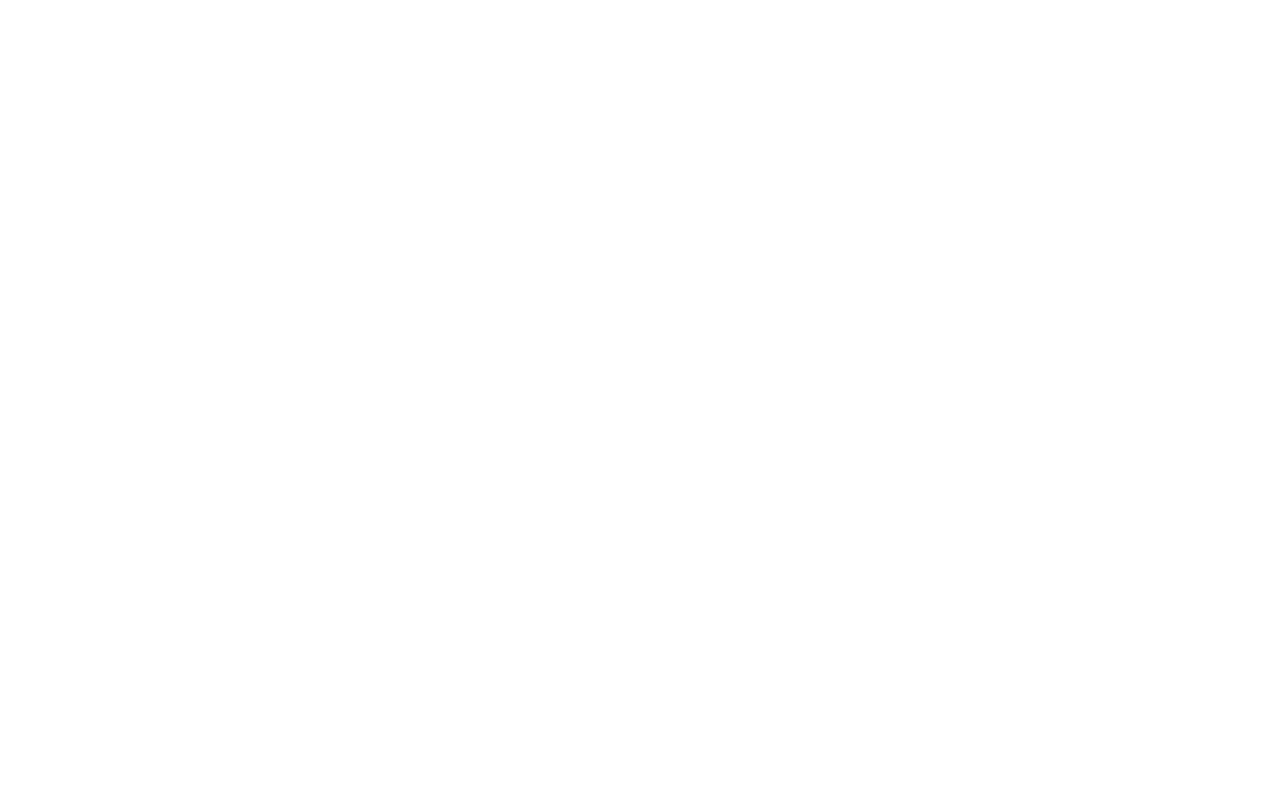
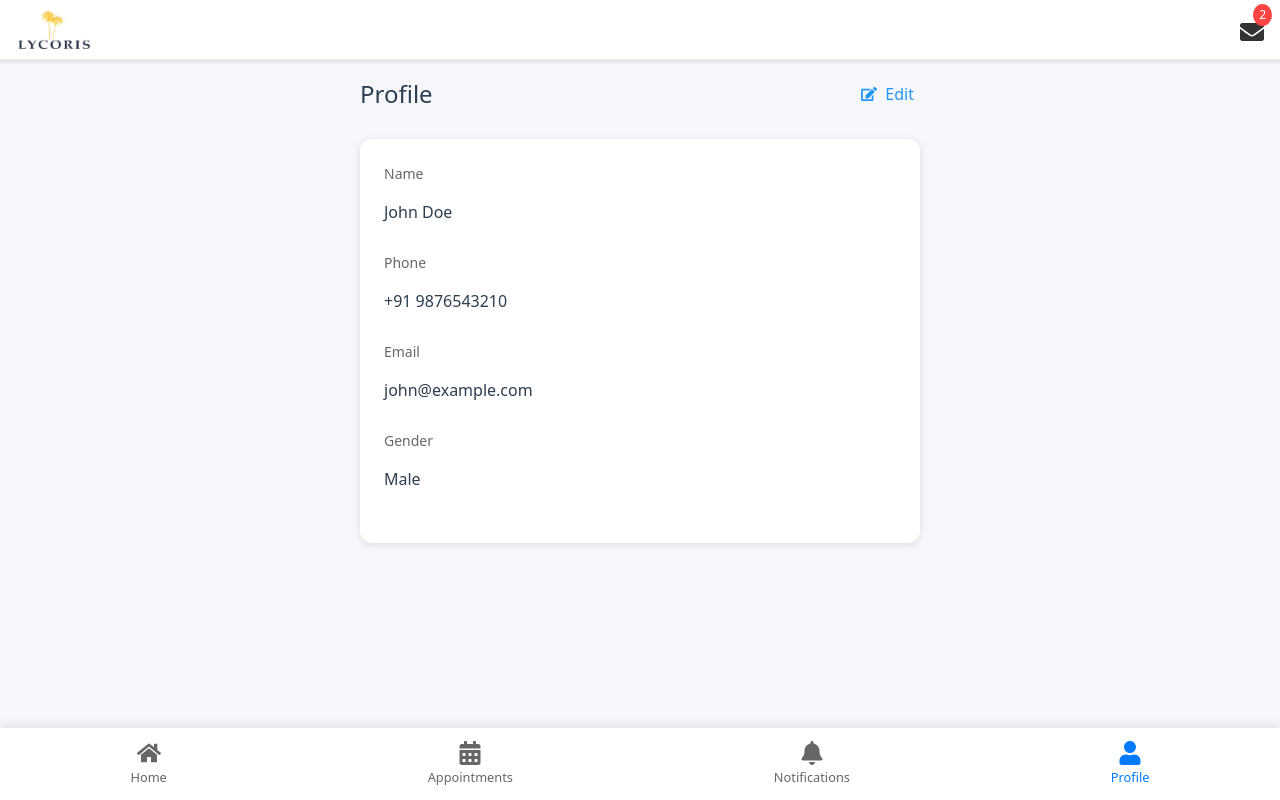
Before and after one commit to ajaybabby/lycospec, a React (Create React App) app: page /profile in a window 1280 px wide. Before the commit this address had no page. Built offline with nearby package versions, Linux system fonts and the light colour scheme.

Commit message:
profile added

```diff
--- a/src/App.js
+++ b/src/App.js
@@ -11,6 +11,7 @@
 import 'bootstrap/dist/css/bootstrap.min.css';
 import BookingPage from './pages/booking/BookingPage';
 import AppointmentsPage from './pages/appointments/AppointmentsPage';
+import ProfilePage from './pages/profile/ProfilePage';
 
 function App() {
   return (
@@ -27,6 +28,7 @@
         <Route path="/book-appointment" element={<BookingPage />} />
         // In your routes configuration
         <Route path="/appointments" element={<AppointmentsPage />} />
+        <Route path="/profile" element={<ProfilePage />} />
       </Routes>
     </Router>
   );
--- /dev/null
+++ b/src/pages/profile/ProfilePage.css
@@ -0,0 +1,105 @@
+.profile-page {
+  min-height: 100vh;
+  background-color: #f5f7fa;
+  padding-bottom: 70px;
+}
+
+.profile-container {
+  padding: 20px;
+  max-width: 600px;
+  margin: 0 auto;
+}
+
+.profile-header {
+  display: flex;
+  justify-content: space-between;
+  align-items: center;
+  margin-bottom: 30px;
+}
+
+.profile-header h1 {
+  font-size: 24px;
+  color: #2c3e50;
+  margin: 0;
+}
+
+.edit-button {
+  background: none;
+  border: none;
+  color: #2196F3;
+  display: flex;
+  align-items: center;
+  gap: 8px;
+  font-size: 16px;
+  cursor: pointer;
+}
+
+.profile-content {
+  background: white;
+  border-radius: 12px;
+  padding: 24px;
+  box-shadow: 0 2px 8px rgba(0, 0, 0, 0.1);
+}
+
+.profile-field {
+  margin-bottom: 20px;
+}
+
+.profile-field label {
+  display: block;
+  color: #666;
+  margin-bottom: 8px;
+  font-size: 14px;
+}
+
+.profile-field p {
+  color: #2c3e50;
+  font-size: 16px;
+  margin: 0;
+  padding: 8px 0;
+}
+
+.profile-field input,
+.profile-field select {
+  width: 100%;
+  padding: 10px;
+  border: 1px solid #ddd;
+  border-radius: 8px;
+  font-size: 16px;
+}
+
+.profile-field input:focus,
+.profile-field select:focus {
+  outline: none;
+  border-color: #2196F3;
+}
+
+.save-button {
+  width: 100%;
+  padding: 12px;
+  background-color: #2196F3;
+  color: white;
+  border: none;
+  border-radius: 8px;
+  font-size: 16px;
+  cursor: pointer;
+  margin-top: 20px;
+}
+
+.save-button:hover {
+  background-color: #1976D2;
+}
+
+@media (max-width: 768px) {
+  .profile-container {
+    padding: 15px;
+  }
+
+  .profile-content {
+    padding: 16px;
+  }
+
+  .profile-header h1 {
+    font-size: 20px;
+  }
+}
--- /dev/null
+++ b/src/pages/profile/ProfilePage.js
@@ -0,0 +1,129 @@
+import React, { useState, useEffect } from 'react';
+import { Link } from 'react-router-dom';
+import { FaHome, FaUser, FaCalendarAlt, FaBell, FaEnvelope, FaEdit } from 'react-icons/fa';
+import './ProfilePage.css';
+
+const ProfilePage = () => {
+  const [profile, setProfile] = useState({
+    name: 'John Doe',
+    phone: '+91 9876543210',
+    email: 'john@example.com',
+    gender: 'Male'
+  });
+
+  const [isEditing, setIsEditing] = useState(false);
+
+  const handleEdit = () => {
+    setIsEditing(true);
+  };
+
+  const handleSave = () => {
+    setIsEditing(false);
+    // Add API call to save profile data
+  };
+
+  return (
+    <div className="profile-page">
+      <div className="app-header">
+        <img src="/logo.png" alt="LycoSpec" className="app-logo" />
+        <Link to="/messages" className="message-icon">
+          <FaEnvelope />
+          <span className="message-badge">2</span>
+        </Link>
+      </div>
+
+      <div className="profile-container">
+        <div className="profile-header">
+          <h1>Profile</h1>
+          <button onClick={handleEdit} className="edit-button">
+            <FaEdit /> Edit
+          </button>
+        </div>
+
+        <div className="profile-content">
+          <div className="profile-field">
+            <label>Name</label>
+            {isEditing ? (
+              <input
+                type="text"
+                value={profile.name}
+                onChange={(e) => setProfile({...profile, name: e.target.value})}
+              />
+            ) : (
+              <p>{profile.name}</p>
+            )}
+          </div>
+
+          <div className="profile-field">
+            <label>Phone</label>
+            {isEditing ? (
+              <input
+                type="tel"
+                value={profile.phone}
+                onChange={(e) => setProfile({...profile, phone: e.target.value})}
+              />
+            ) : (
+              <p>{profile.phone}</p>
+            )}
+          </div>
+
+          <div className="profile-field">
+            <label>Email</label>
+            {isEditing ? (
+              <input
+                type="email"
+                value={profile.email}
+                onChange={(e) => setProfile({...profile, email: e.target.value})}
+              />
+            ) : (
+              <p>{profile.email}</p>
+            )}
+          </div>
+
+          <div className="profile-field">
+            <label>Gender</label>
+            {isEditing ? (
+              <select
+                value={profile.gender}
+                onChange={(e) => setProfile({...profile, gender: e.target.value})}
+              >
+                <option value="Male">Male</option>
+                <option value="Female">Female</option>
+                <option value="Other">Other</option>
+              </select>
+            ) : (
+              <p>{profile.gender}</p>
+            )}
+          </div>
+
+          {isEditing && (
+            <button onClick={handleSave} className="save-button">
+              Save Changes
+            </button>
+          )}
+        </div>
+      </div>
+
+      <nav className="bottom-nav">
+        <Link to="/" className="nav-item">
+          <FaHome />
+          <span>Home</span>
+        </Link>
+        <Link to="/appointments" className="nav-item">
+          <FaCalendarAlt />
+          <span>Appointments</span>
+        </Link>
+        <Link to="/notifications" className="nav-item">
+          <FaBell />
+          <span>Notifications</span>
+        </Link>
+        <Link to="/profile" className="nav-item active">
+          <FaUser />
+          <span>Profile</span>
+        </Link>
+      </nav>
+    </div>
+  );
+};
+
+export default ProfilePage;
```
